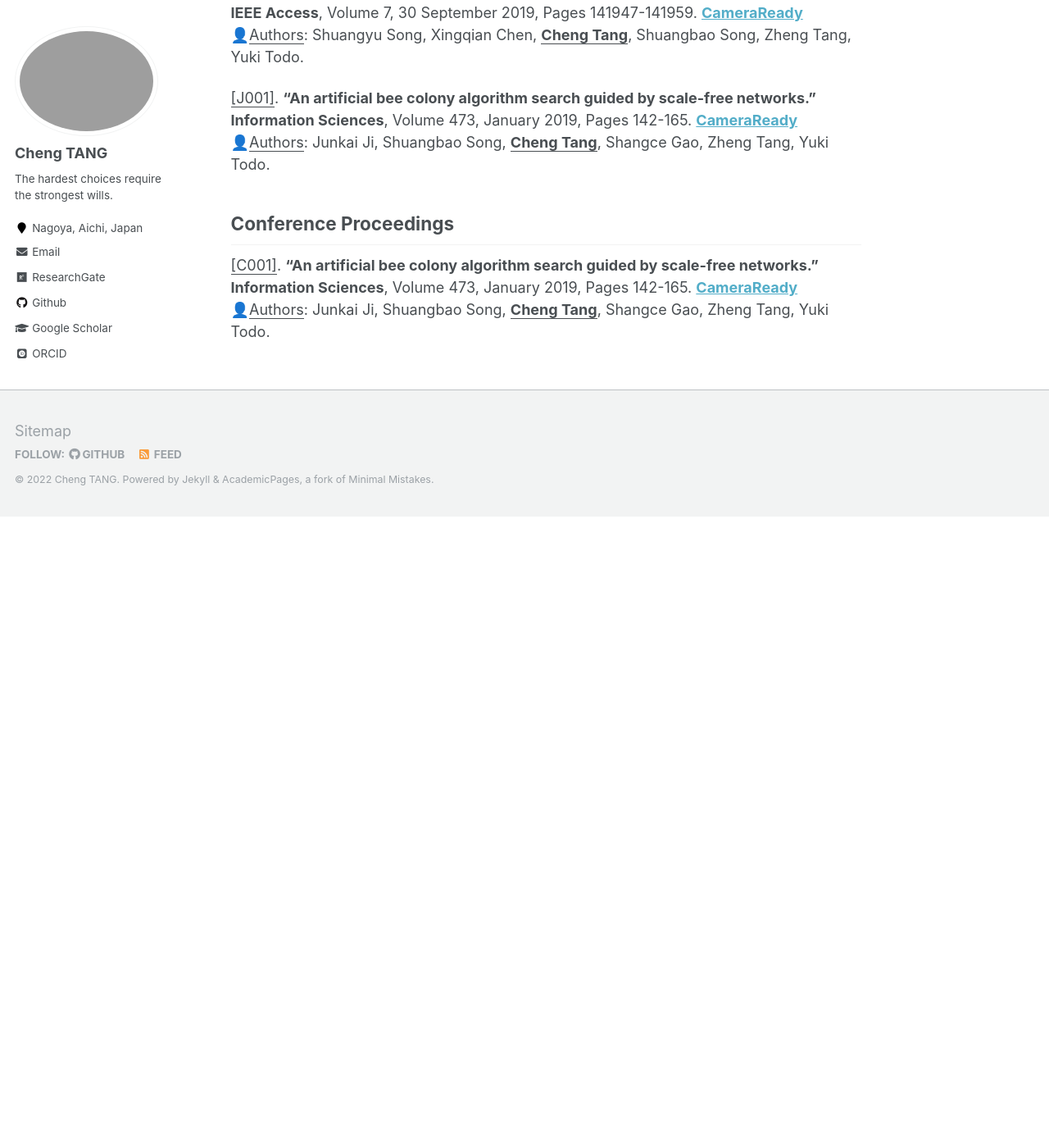
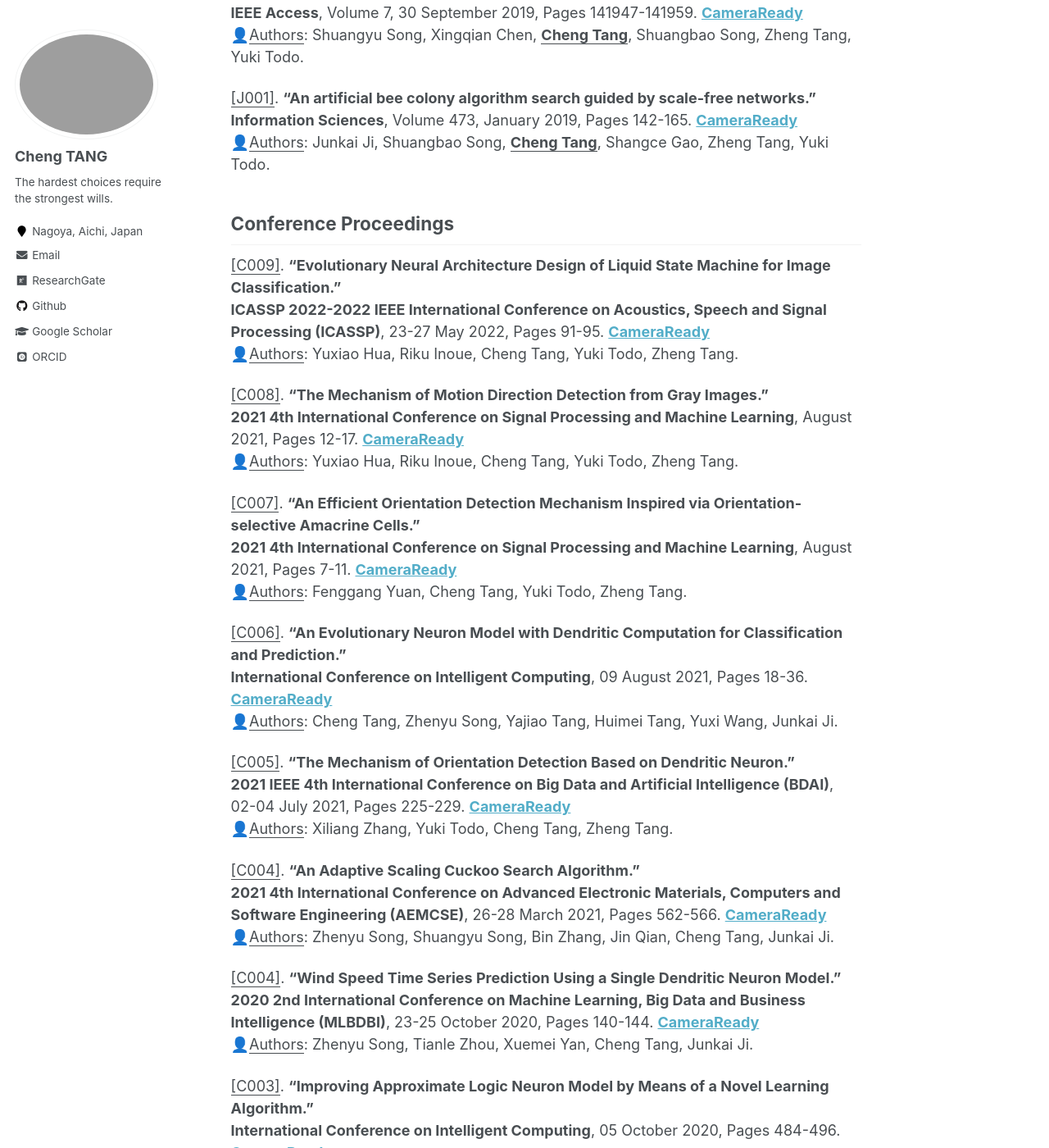
Before and after one commit to ChengTANG-AI/chengtang-ai.github.io, a Jekyll site: the page built from _pages/JournalPublications.md, in a window 1280 px wide and 1400 px high, scrolled down 2046 px. Shown: the whole window at 82% size. Built offline with Jekyll 4.4.1, drawn with Linux system fonts in a browser that asks for light colours; some web fonts are replaced; before the commit the page ends 2676 px from its top, so only the background shows below that; some of the changed text lies outside the part shown.

Commit message:
Update JournalPublications.md

```diff
--- a/_pages/JournalPublications.md
+++ b/_pages/JournalPublications.md
@@ -96,7 +96,42 @@ Journal Articles
 Conference Proceedings
 </h2>
 
+<u>[C009]</u>. **"Evolutionary Neural Architecture Design of Liquid State Machine for Image Classification."**
+**ICASSP 2022-2022 IEEE International Conference on Acoustics, Speech and Signal Processing (ICASSP)**, 23-27 May 2022, Pages 91-95. **[CameraReady](https://doi.org/10.1109/ICASSP43922.2022.9747040)**
+👤<u>Authors</u>: Yuxiao Hua, Riku Inoue, Cheng Tang, Yuki Todo, Zheng Tang.
 
-<u>[C001]</u>. **"An artificial bee colony algorithm search guided by scale-free networks."**
-**Information Sciences**, Volume 473, January 2019, Pages 142-165. **[CameraReady](https://doi.org/10.1016/j.ins.2018.09.034)**
-👤<u>Authors</u>: Junkai Ji, Shuangbao Song, **<u>Cheng Tang</u>**, Shangce Gao, Zheng Tang, Yuki Todo.
+<u>[C008]</u>. **"The Mechanism of Motion Direction Detection from Gray Images."**
+**2021 4th International Conference on Signal Processing and Machine Learning**, August 2021, Pages 12-17. **[CameraReady](https://doi.org/10.1145/3483207.3483210)**
+👤<u>Authors</u>: Yuxiao Hua, Riku Inoue, Cheng Tang, Yuki Todo, Zheng Tang.
+
+<u>[C007]</u>. **"An Efficient Orientation Detection Mechanism Inspired via Orientation-selective Amacrine Cells."**
+**2021 4th International Conference on Signal Processing and Machine Learning**, August 2021, Pages 7-11. **[CameraReady](https://doi.org/10.1145/3483207.3483209)**
+👤<u>Authors</u>: Fenggang Yuan, Cheng Tang, Yuki Todo, Zheng Tang.
+
+<u>[C006]</u>. **"An Evolutionary Neuron Model with Dendritic Computation for Classification and Prediction."**
+**International Conference on Intelligent Computing**, 09 August 2021, Pages 18-36. **[CameraReady](https://doi.org/10.1007/978-3-030-84522-3_2)**
+👤<u>Authors</u>: Cheng Tang, Zhenyu Song, Yajiao Tang, Huimei Tang, Yuxi Wang, Junkai Ji.
+
+<u>[C005]</u>. **"The Mechanism of Orientation Detection Based on Dendritic Neuron."**
+**2021 IEEE 4th International Conference on Big Data and Artificial Intelligence (BDAI)**, 02-04 July 2021, Pages 225-229. **[CameraReady](https://doi.org/10.1109/BDAI52447.2021.9515286)**
+👤<u>Authors</u>: Xiliang Zhang, Yuki Todo, Cheng Tang, Zheng Tang.
+
+<u>[C004]</u>. **"An Adaptive Scaling Cuckoo Search Algorithm."**
+**2021 4th International Conference on Advanced Electronic Materials, Computers and Software Engineering (AEMCSE)**, 26-28 March 2021, Pages 562-566. **[CameraReady](https://doi.org/10.1109/AEMCSE51986.2021.00120)**
+👤<u>Authors</u>: Zhenyu Song, Shuangyu Song, Bin Zhang, Jin Qian, Cheng Tang, Junkai Ji.
+
+<u>[C004]</u>. **"Wind Speed Time Series Prediction Using a Single Dendritic Neuron Model."**
+**2020 2nd International Conference on Machine Learning, Big Data and Business Intelligence (MLBDBI)**, 23-25 October 2020, Pages 140-144. **[CameraReady](https://doi.org/10.1109/MLBDBI51377.2020.00031)**
+👤<u>Authors</u>: Zhenyu Song, Tianle Zhou, Xuemei Yan, Cheng Tang, Junkai Ji.
+
+<u>[C003]</u>. **"Improving Approximate Logic Neuron Model by Means of a Novel Learning Algorithm."**
+**International Conference on Intelligent Computing**, 05 October 2020, Pages 484-496. **[CameraReady](https://doi.org/10.1007/978-3-030-60799-9_42)**
+👤<u>Authors</u>: Jiajun Zhao, Minhui Dong, Cheng Tang, Junkai Ji, Ying He.
+
+<u>[C002]</u>. **"A Novel Plastic Neural Model with Dendritic Computation for Classification Problems."**
+**International Conference on Intelligent Computing**, 05 October 2020, Pages 471-483. **[CameraReady](https://doi.org/10.1007/978-3-030-60799-9_41)**
+👤<u>Authors</u>: Junkai Ji, Minhui Dong, Cheng Tang, Jiajun Zhao, Shuangbao Song.
+
+<u>[C001]</u>. **"A Self-adaptive Mechanism Embedded Gravitational Search Algorithm."**
+**2019 12th International Symposium on Computational Intelligence and Design (ISCID)**, 14-15 December 2019, 19649798. **[CameraReady](https://doi.org/10.1109/ISCID.2019.00031)**
+👤<u>Authors</u>: Zhenyu Song, Cheng Tang, Xingqian Chen, Shuangyu Song, Junkai Ji.
```
